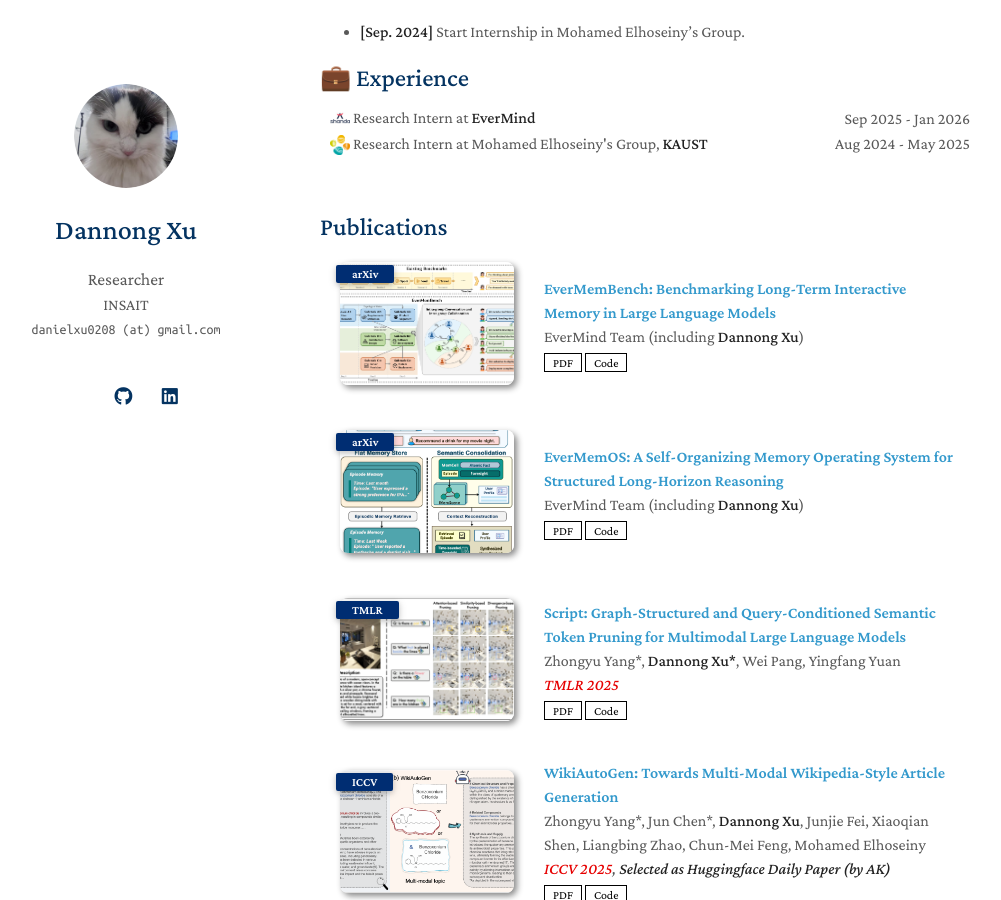
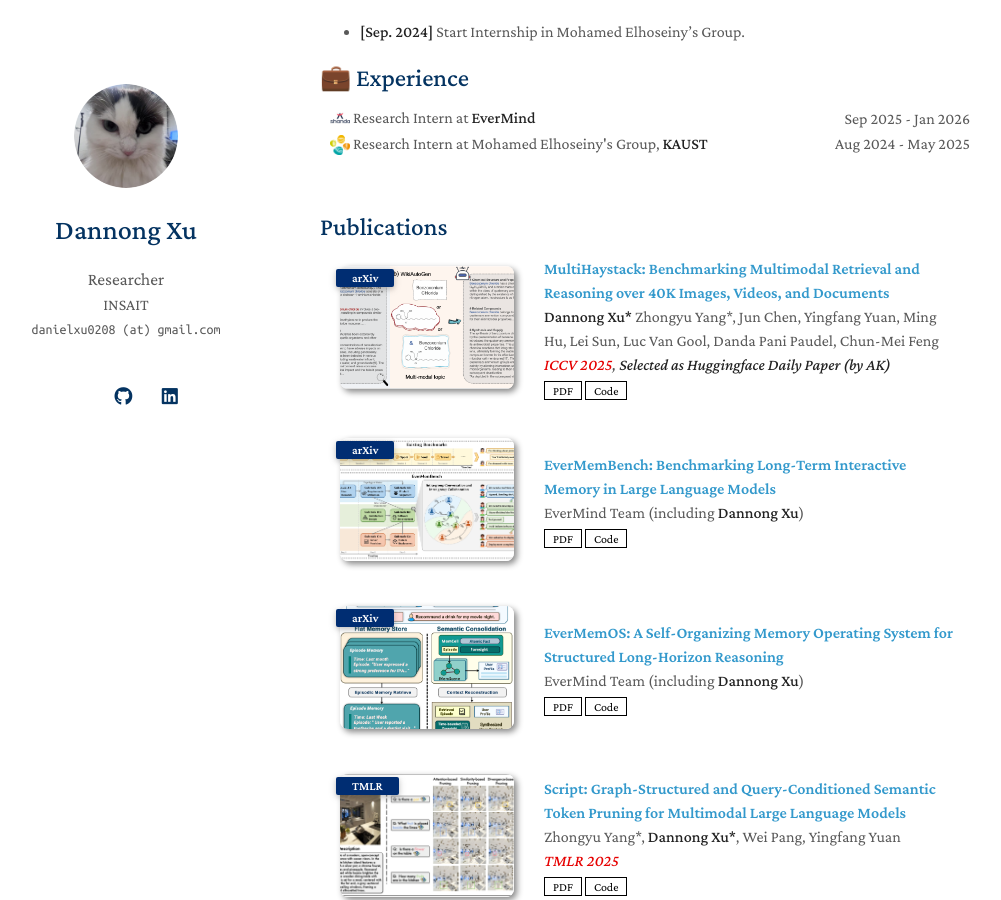
Before and after one commit to Danielxu0208/Danielxu0208.github.io, a Jekyll site: the page built from index.md, in a window 1280 px wide and 900 px high, scrolled down 709 px. Shown: the whole window, without its empty margins (150-1151 px from the left). Built offline with Jekyll 4.4.1, drawn with Linux system fonts in a browser that asks for light colours; a style sheet for code colours, icons or effects is not loaded; our own code applies the rules of GitHub Pages for plain Markdown files.

Commit message:
Add new publication 'MultiHaystack' to publications.yml
Added a new publication entry for 'MultiHaystack' with details including authors, conference, and links.

```diff
--- a/_data/publications.yml
+++ b/_data/publications.yml
@@ -1,4 +1,12 @@
 main:
+
+  - title: "MultiHaystack: Benchmarking Multimodal Retrieval and Reasoning over 40K Images, Videos, and Documents"
+    authors: <strong>Dannong Xu*</strong> Zhongyu Yang*, Jun Chen, Yingfang Yuan, Ming Hu, Lei Sun, Luc Van Gool, Danda Pani Paudel, Chun-Mei Feng
+    conference_short: arXiv
+    conference: <strong><span style="color:#e60000">ICCV 2025</span></strong>, <strong>Selected as Huggingface Daily Paper (by AK)</strong>
+    pdf: https://arxiv.org/abs/2603.05697
+    code: https://danielxu0208.github.io/MultiHaystack.github.io/
+    image: ./assets/img/wikiauto.png
 
   - title: "EverMemBench: Benchmarking Long-Term Interactive Memory in Large Language Models"
     authors: EverMind Team (including <strong>Dannong Xu</strong>)
```
